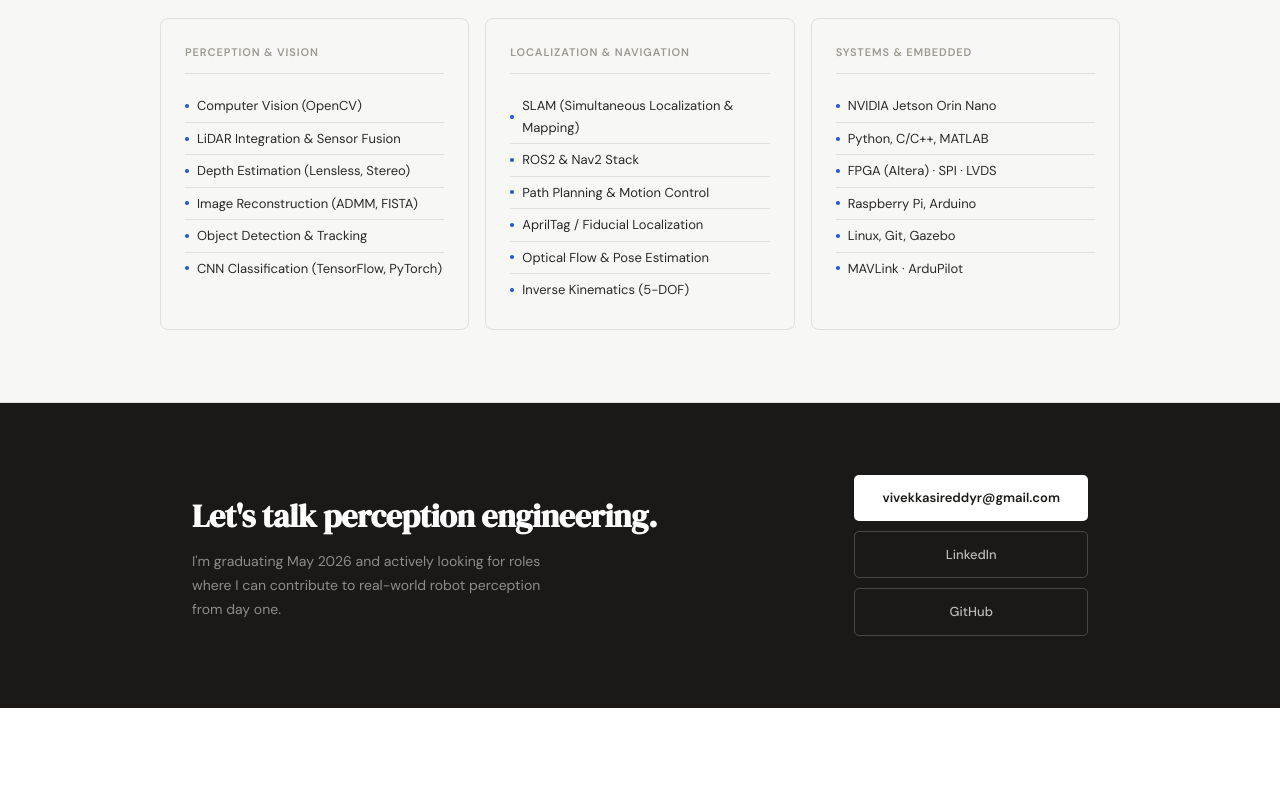
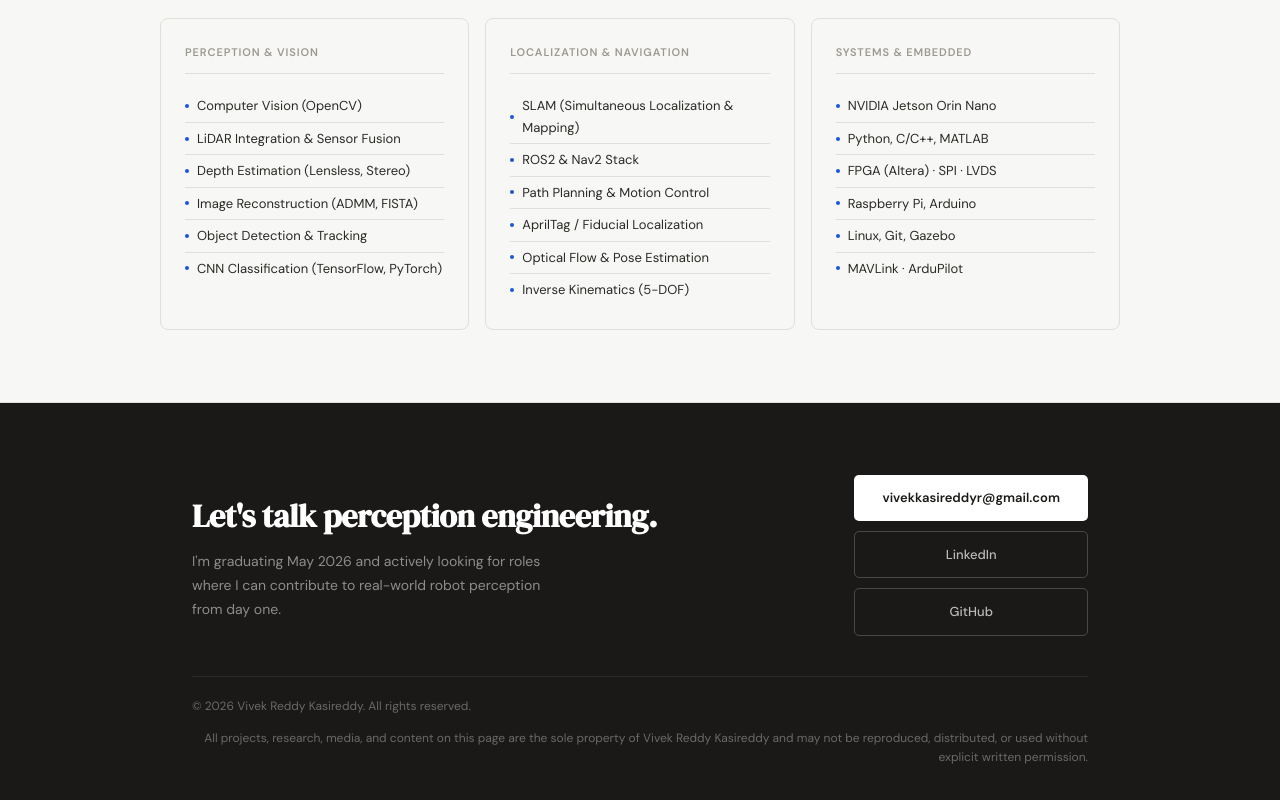
Before and after one commit to vivekisreddy/perception_portfolio, a website: page index.html in a window 1280 px wide. Shown: the part 10294-11094 px from the top of the page. Before the commit the page ends 11002 px from the top, so only its background shows below. Drawn offline with Linux system fonts and the light colour scheme.

Commit message:
Update portfolio — add all media, SVGs, and section content

```diff
--- a/index.html
+++ b/index.html
@@ -1283,6 +1283,7 @@
 </div>
 
 <!-- CONTACT -->
+<!-- CONTACT -->
 <div id="contact">
     <div class="container">
         <div class="contact-inner">
@@ -1296,6 +1297,17 @@
                 <a href="https://github.com/YOUR-GITHUB" target="_blank" class="contact-btn-ghost">GitHub</a>
             </div>
         </div>
+
+        <!-- Copyright strip -->
+        <div style="border-top: 1px solid rgba(255,255,255,0.08); margin-top: 40px; padding-top: 20px; padding-bottom: 20px; display:flex; justify-content:space-between; align-items:center; flex-wrap:wrap; gap:12px;">
+            <p style="font-size:12px; color:rgba(255,255,255,0.35); margin:0;">
+                &copy; 2026 Vivek Reddy Kasireddy. All rights reserved.
+            </p>
+            <p style="font-size:12px; color:rgba(255,255,255,0.35); margin:0; text-align:right;">
+                All projects, research, media, and content on this page are the sole property of Vivek Reddy Kasireddy and may not be reproduced, distributed, or used without explicit written permission.
+            </p>
+        </div>
+
     </div>
 </div>
 
```
